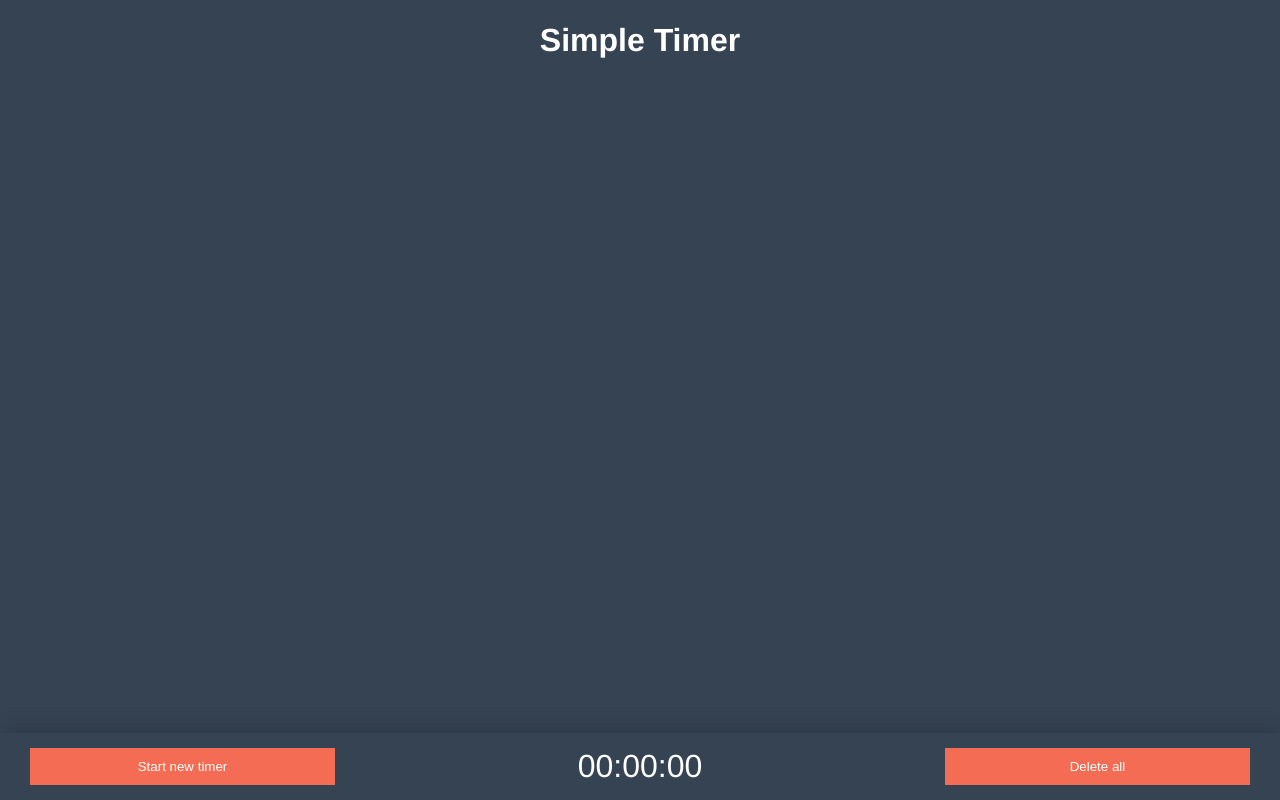
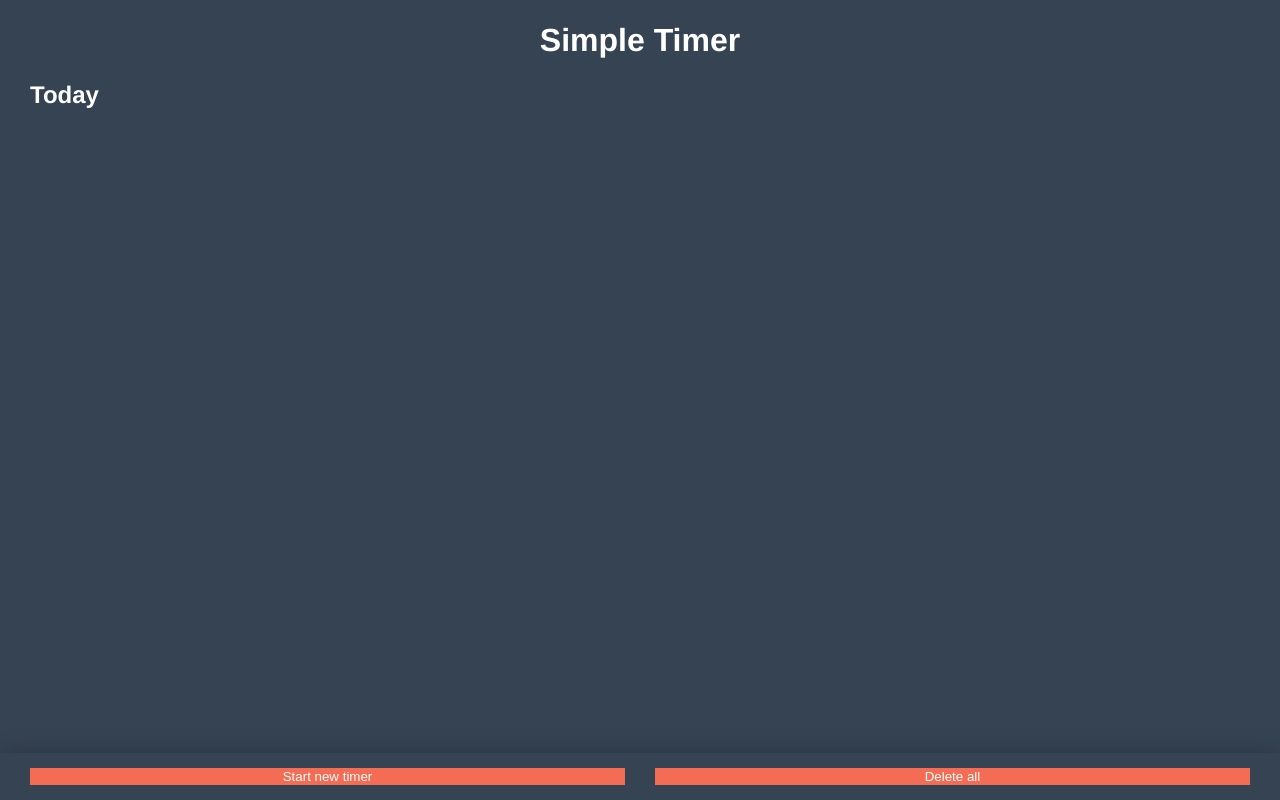
Before and after one commit to regisfrias/timer, a SvelteKit app: page / in a window 1280 px wide. Built offline with nearby package versions, Linux system fonts and the light colour scheme.

Commit message:
Change storage format to accomodate several days.

```diff
--- a/src/routes/+page.svelte
+++ b/src/routes/+page.svelte
@@ -15,75 +15,95 @@
     '#f25b36',
   ]
 
-  let timers: Array<{
-    start: Date,
-    diff: number,
-    name: string,
-    interval: number,
-  }> = []
+  interface timerType {
+    start: string
+    diff: number
+    name: string
+    interval: number
+  }
+
+  interface timersType {
+    [date: string]: {
+      timers: timerType[] | []
+      total: number
+      date: Date
+    }
+  }
+
+  let today: Date = new Date()
+  let todaysKey = today.toISOString().substring(0, 10)
+  let allTimers: timersType = {[todaysKey]: {
+    timers: [],
+    total: 0,
+    date: today
+  }}
   let interval = 0
-  let total = 0
 
   onMount(() => {
-    if (localStorage.length) {
-      Object.keys(localStorage).sort().forEach(key => {
-        timers = [...timers, JSON.parse(localStorage[key])]
-      })
-      total = timers.reduce((prev, timer) => prev + timer.diff, 0)
+    if (localStorage.timers) {
+      const timers = JSON.parse(localStorage.timers)
+      if (Object.keys(timers).length) {
+        allTimers = timers
+      }
     }
   })
 
-	const updateDate = (timerId: number) => {
+	const updateDate = (timerDate: string, timerId: number) => {
     const current = new Date()
-    const timer = timers[timerId]
-    const start = timer.start
+    const timer = allTimers[timerDate].timers[timerId]
+    const start = new Date(timer.start)
 		const diff = (current.getTime() - start.getTime())
-    timers[timerId] = {...timer, diff}
+    const total = (allTimers[timerDate].timers as timerType[]).reduce((prev, timer) => prev + timer.diff, 0)
+    allTimers[timerDate].timers[timerId] = {...timer, diff}
+    allTimers[timerDate].total = total
 
-    localStorage.setItem(`timer-${timerId}`, `${JSON.stringify(timer)}`)
-
-    total = timers.reduce((prev, timer) => prev + timer.diff, 0)
+    localStorage.setItem('timers', JSON.stringify(allTimers))
 	}
 
-  const startTimer = (id: number | void) => {
-    const isNew = id === undefined
-    const timerId = isNew ? timers.length : id
-    const timer = timers[timerId]
+  const startTimer = (evt: Event) => {
+    const target = evt.target as HTMLInputElement
+    const timerId = target.dataset.timerId ? parseInt(target.dataset.timerId) : 0
+    const todaysKey = target.dataset.timerDay || ''
+    const start = new Date()
 
     if (interval) {
       window.clearInterval(interval);
     }
+    interval = window.setInterval(() => updateDate(todaysKey, timerId), 1000)
 
-    const start = new Date()
-    interval = window.setInterval(() => updateDate(timerId), 1000)
-
-    if (isNew) {
-      timers = [...timers, {
-        start,
+    const newTimer = {
+      start: start.toISOString(),
       diff: 0,
       name: '',
       interval,
-      }]
-    } else {
-      const newStart = new Date(start.getTime() - timer.diff)
-      timer.start = newStart
-      timer.interval = interval
     }
 
-    updateDate(timerId)
+    if (allTimers[todaysKey].timers.length === timerId) {
+      allTimers[todaysKey] = {
+        ...allTimers[todaysKey],
+        timers: [
+          ...allTimers[todaysKey].timers,
+          newTimer
+        ]
+      }
+    } else {
+      const newStart = new Date(start.getTime() - allTimers[todaysKey].timers[timerId].diff)
+      allTimers[todaysKey].timers.splice(timerId, 1, {
+        start: newStart.toISOString(),
+        diff: allTimers[todaysKey].timers[timerId].diff,
+        name: allTimers[todaysKey].timers[timerId].name,
+        interval,
+      })
     }
 
-  const onNameChange = (evt: Event) => {
-    const target = (evt.target as HTMLInputElement)
-    const timerId = target.dataset.timerId ? parseInt(target.dataset.timerId) : 0
-    const timer = timers[timerId]
-    timer.name = target.value
-    localStorage.setItem(`timer-${timerId}`, `${JSON.stringify(timer)}`)
+    updateDate(todaysKey, timerId)
   }
+
+  const onNameChange = () => localStorage.setItem(`timers`, `${JSON.stringify(allTimers)}`)
 
   const removeAll = () => {
     localStorage.clear()
-    timers = []
+    allTimers = {}
   }
 
   const stopTimer = () => {
@@ -95,28 +115,32 @@
 <main>
   <h1>Simple Timer</h1>
 
-  {#if timers.length}
-    <div class="timers">
-      {#each timers as timer, id}
+  {#if allTimers && Object.keys(allTimers).length}
+    <article class="allTimers">
+      {#each Object.keys(allTimers) as thisDay}
+        {#if todaysKey === thisDay }
+          <h2>Today</h2>
+        {/if}
+        {#each allTimers[thisDay].timers as timer, id}
           <div style={`border-left: 2px solid ${colors[id % colors.length]}`} class="timer {interval === timer.interval ? 'current' : ''}">
-          <input class="timer-name" data-timer-id={id} type="text" name="" id="" bind:value={timer.name} on:keyup={onNameChange} placeholder="Timer name" />
+            <input class="timer-name" data-timer-id={id} data-timer-day={thisDay} type="text" name="" id="" bind:value={timer.name} on:keyup={onNameChange} placeholder="Timer name" />
             <div class="time">
               {msToTime(timer.diff)}
             </div>
             {#if interval === timer.interval}
               <button class="play_pause active" data-timer-id={id} on:click={stopTimer}>■</button>
             {:else}
-            <button class="play_pause" data-timer-id={id} on:click={() => startTimer(id)}>►</button>
+              <button class="play_pause" data-timer-id={id} data-timer-day={thisDay} on:click={startTimer}>►</button>
             {/if}
           </div>
         {/each}
-    </div>
+      {/each}
+    </article>
   {/if}
 </main>
 
 <footer class="footer">
-  <button on:click={() => startTimer()}>Start new timer</button>
-  <div class="total">{msToTime(total)}</div>
+  <button on:click={startTimer} data-timer-id={allTimers[todaysKey] && allTimers[todaysKey].timers ? Object.keys(allTimers[todaysKey].timers).length : 0} data-timer-day={todaysKey}>Start new timer</button>
   <button on:click={removeAll}>Delete all</button>
 </footer>
 
@@ -125,7 +149,7 @@
     text-align: center;
   }
 
-  .timers {
+  .allTimers {
     max-width: 100%;
   }
 
@@ -172,14 +196,10 @@
     width: 3rem;
   }
 
-  .total {
-    text-align: center;
-    font-size: 2rem;
-  }
-
   .footer {
     display: grid;
-    grid-template-columns: 1fr 2fr 1fr;
+    grid-template-columns: 1fr 1fr;
+    grid-column-gap: var(--padding);
     align-items: stretch;
     background-color: var(--background);
     position: fixed;
```
Lines whose indentation alone changed are shown as unchanged.
